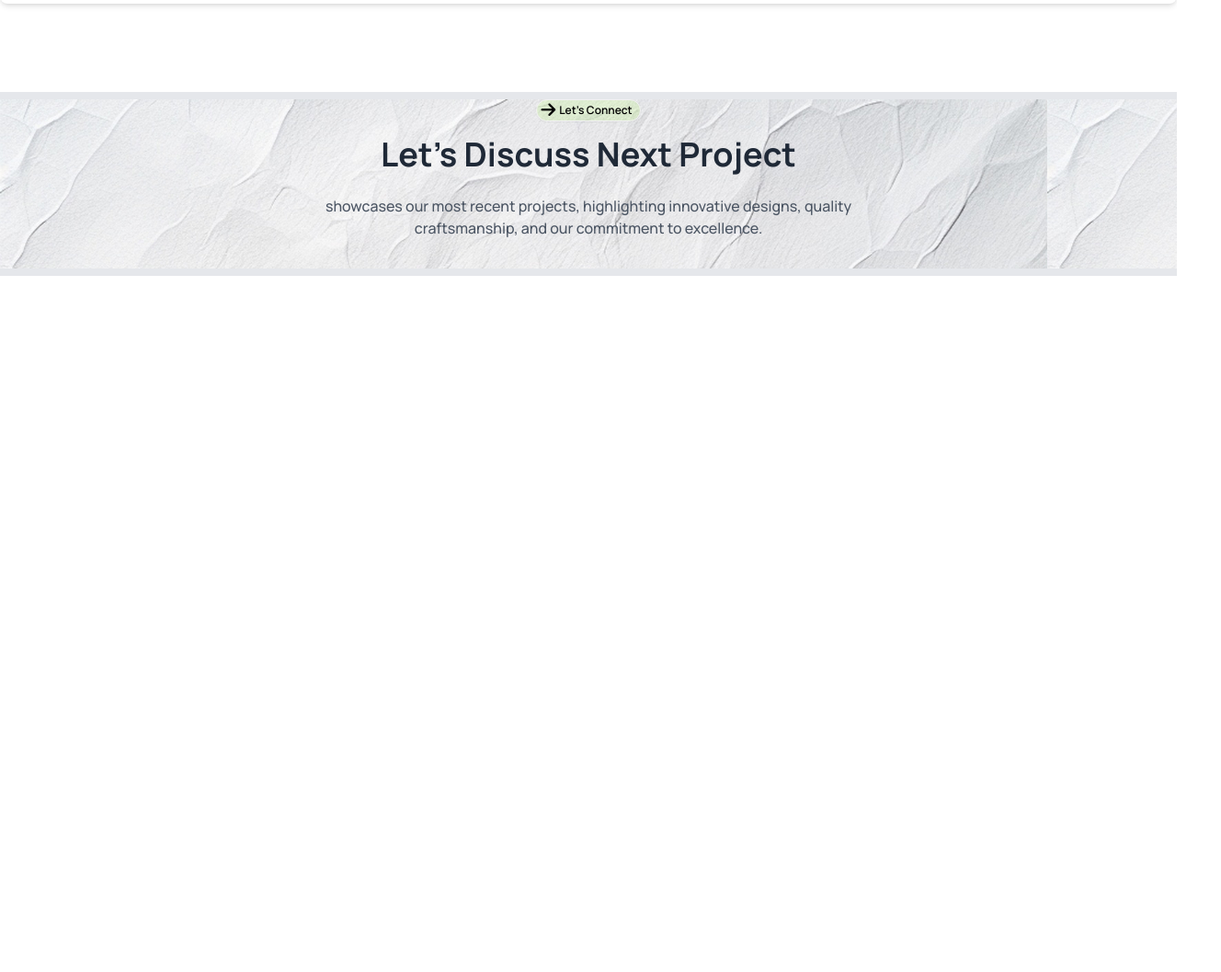
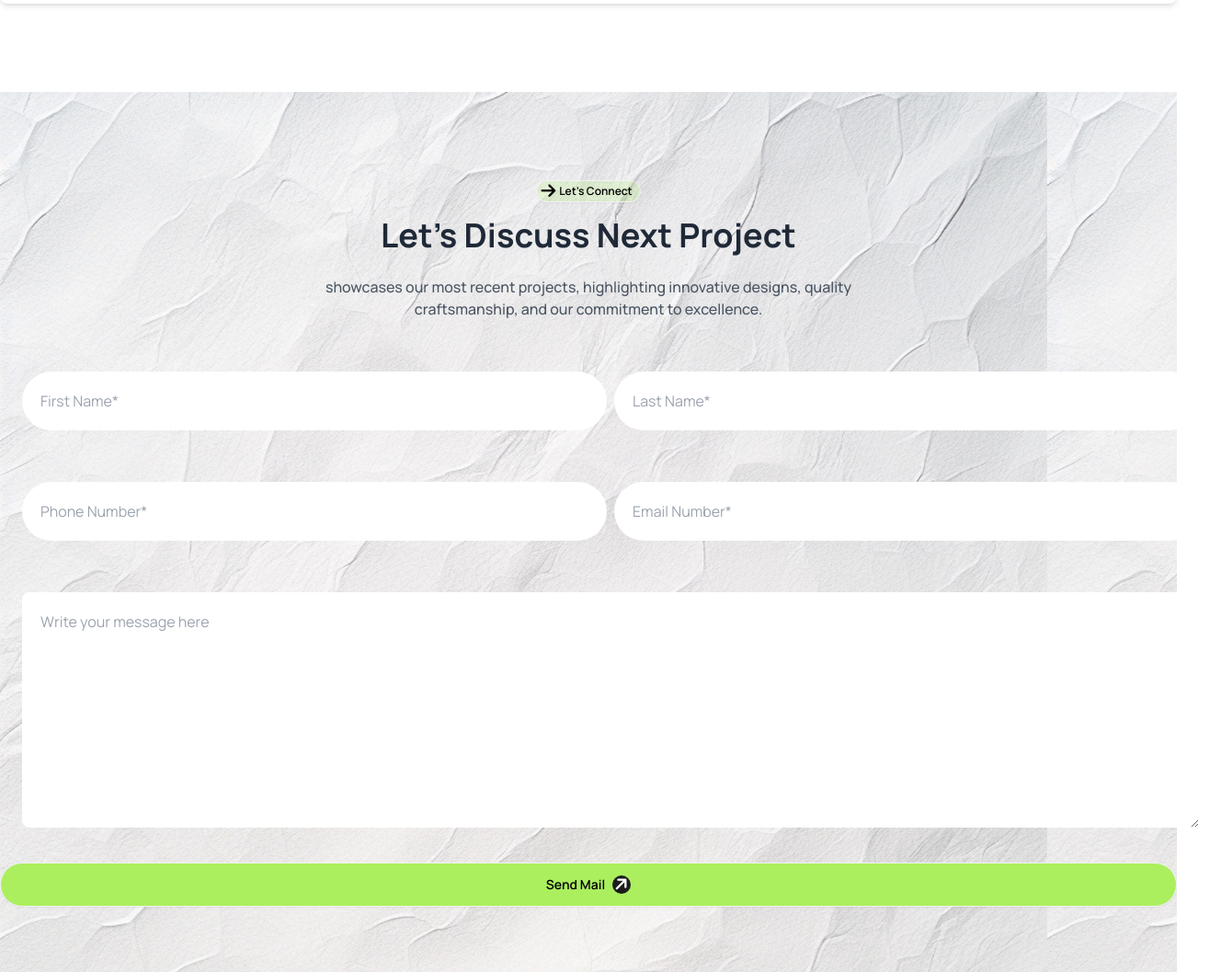
Before and after one commit to Atikmamu/Assignment-Three, a plain HTML site: page index.html in a window 1280 px wide. Shown: the part 3272-4329 px from the top of the page at 92% size, 1328 px wide, since content can reach past the window. Before the commit the page ends 3572 px from the top, so only its background shows below. Drawn offline with nearby package versions, Linux system fonts and the light colour scheme.

Commit message:
Let's Discuss Next Poject Section done

```diff
--- a/index.html
+++ b/index.html
@@ -250,12 +250,31 @@
 
       <!-- Lets Discuss Next Project -->
        <section>
-        <div class="bg-[url('/assets/ag.png')] border-solid border-y-8">
+        <div class="bg-[url('/assets/ag.png')]">
         <div class="text-center">
-            <button class="btn btn-xs bg-[#ABEF5F33] text-black rounded-full mb-4"><i class="fa-solid fa-arrow-right text-lg w-2 h-2 text-black flex items-center justify-center"></i>Let’s Connect</button>
+            <button class="btn btn-xs bg-[#ABEF5F33] text-black rounded-full mb-4 mt-24"><i class="fa-solid fa-arrow-right text-lg w-2 h-2 text-black flex items-center justify-center"></i>Let’s Connect</button>
             <h1 class="text-3xl lg:text-4xl font-bold mb-6">Let’s Discuss Next Project</h1>
             <p class="font-medium text-gray-600 max-w-xl mx-auto mb-8">showcases our most recent projects, highlighting innovative designs, quality craftsmanship, and our commitment to excellence.</p>
         </div>
+        <!-- Input field Section -->
+         <div class="grid grid-cols-1 lg:grid-cols-2 gap-2">
+            <div>
+                <input class="p-5 border-none outline-none bg-white rounded-full m-6 w-full" type="text" placeholder="First Name*">
+            </div>
+            <div>
+                <input class="p-5 border-none outline-none bg-white rounded-full m-6 w-full overflow-hidden" type="text" placeholder="Last Name*">
+            </div>
+            <div>
+                <input class="p-5 border-none outline-none bg-white rounded-full m-6 w-full" type="text" placeholder="Phone Number*">
+            </div>
+            <div>
+                <input class="p-5 border-none outline-none bg-white rounded-full m-6 w-full" type="text" placeholder="Email Number*">
+            </div>
+            <div class="lg:col-span-2">
+                <textarea rows="9" class="p-5 border-none outline-none bg-white rounded-lg m-6 w-full" name="" id="" placeholder="Write your message here"></textarea>
+            </div>
+            <button class="btn bg-Book-primary text-black rounded-full lg:col-span-2 mb-24">Send Mail <i class="fa-solid fa-arrow-right text-lg w-5 h-5 bg-[#1C1C1C] rounded-full text-white flex items-center justify-center -rotate-45"></i></button>
+         </div>
        </div>
        </section>
 
```
